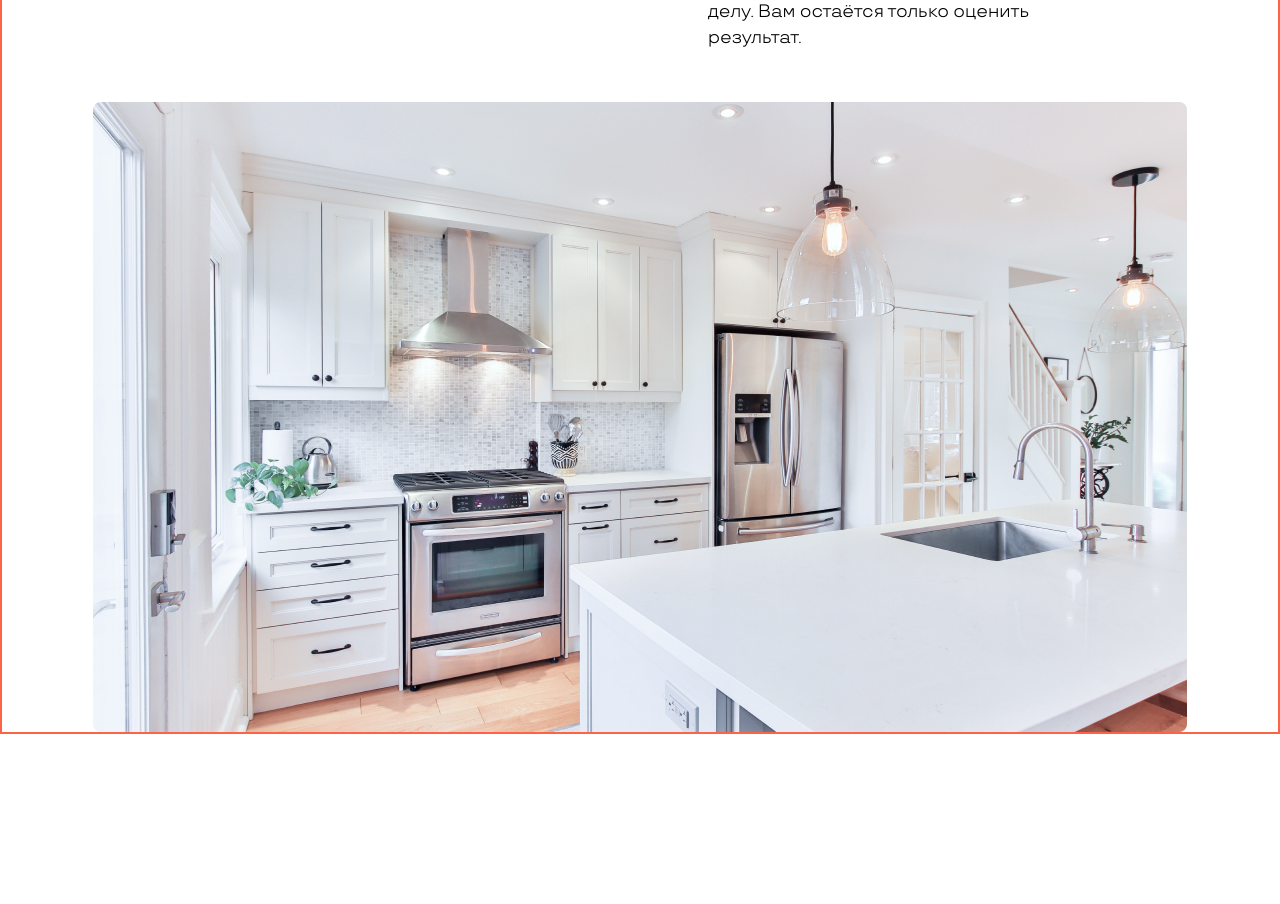
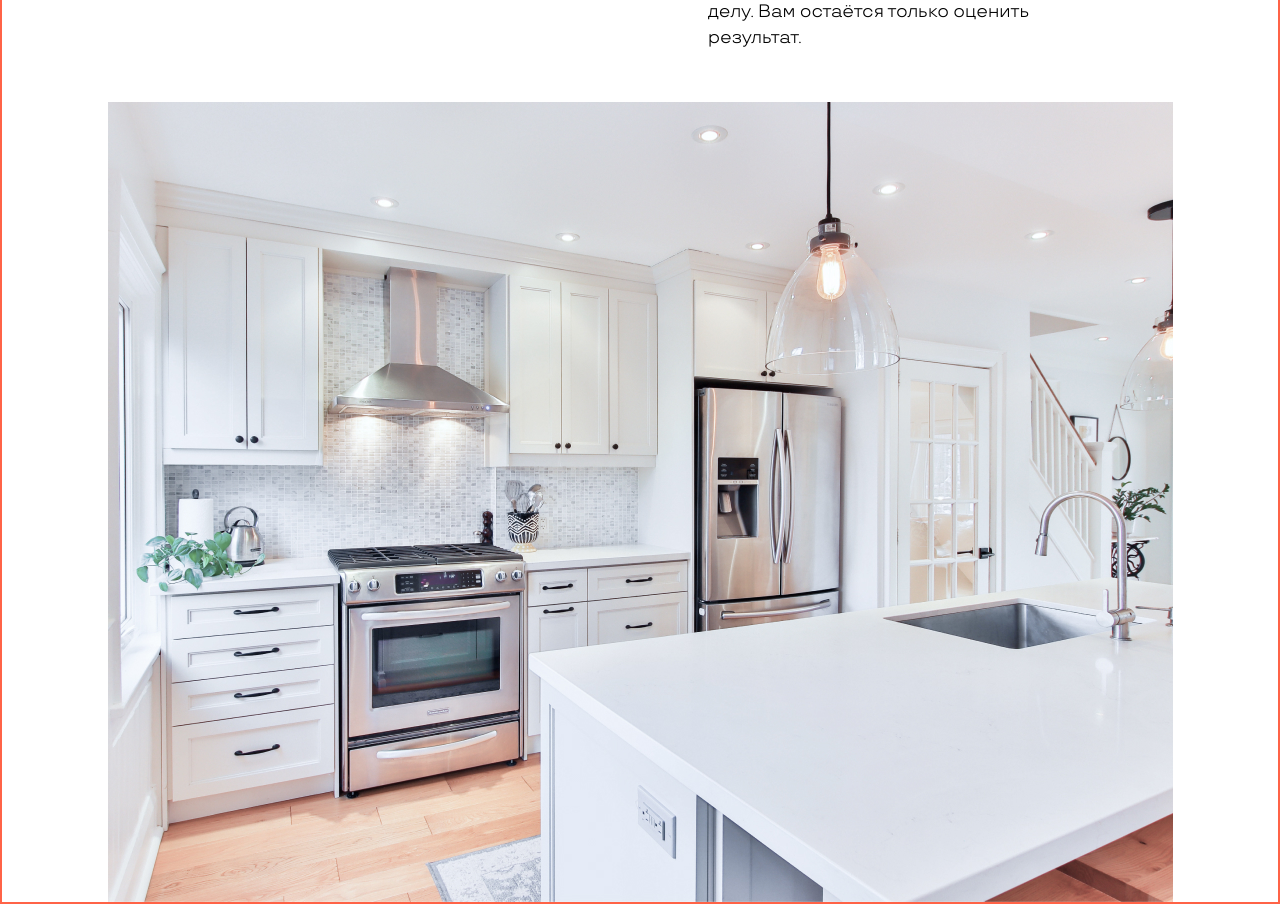
Before and after one commit to TOR968/task-redlab, a React (Create React App) app: page / in a window 1280 px wide. Shown: the part 1403-2307 px from the top of the page. Before the commit the page ends 2137 px from the top, so only its background shows below. Built offline with nearby package versions, Linux system fonts and the light colour scheme.

Commit message:
Update HowWeClean.jsx

```diff
--- a/src/components/HowWeClean.jsx
+++ b/src/components/HowWeClean.jsx
@@ -1,5 +1,5 @@
-import kitchen from '../photo/kitchen.jpg';
-// import kitchenBG from '../photo/kitchenBG.jpg';
+// import kitchen from '../photo/kitchen.jpg';
+import kitchenBG from '../photo/kitchenBG.jpg';
 // import BG from '../photo/BG.jpg';
 export default function HowWeClean() {
   return (
@@ -15,7 +15,7 @@ export default function HowWeClean() {
         {/* <div className="kitchen">
           <img className="kitchen-img" src={kitchen} alt="kitchen" />
         </div> */}
-        <img className="kitchen" src={kitchen} alt="kitchen" />
+        <img className="kitchen" src={kitchenBG} alt="kitchen" />
         {/* </section>
       <section className=""> */}
         <div className="example">
```
